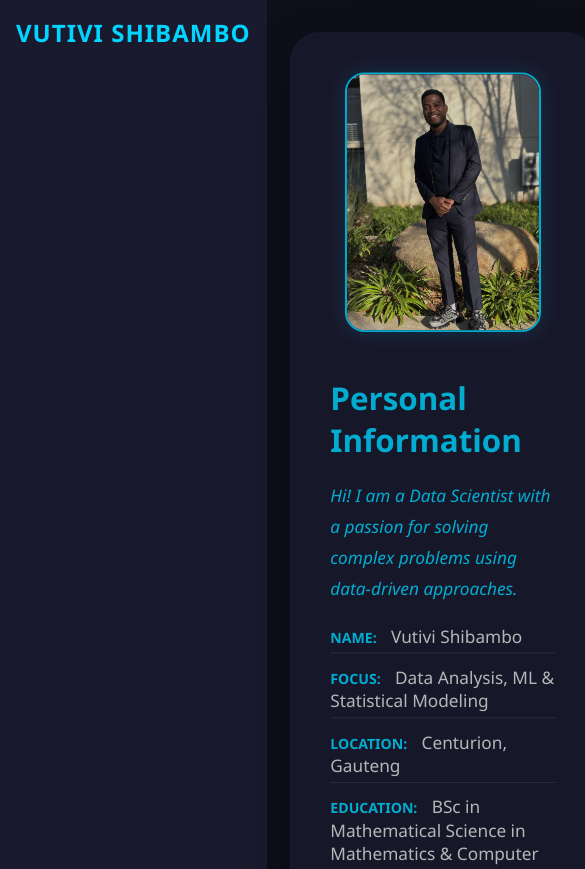
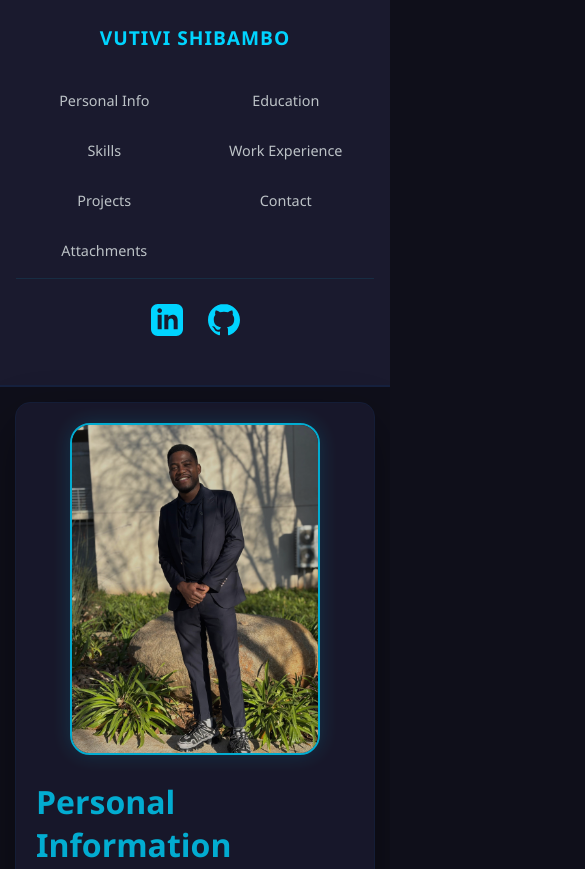
Before and after one commit to VkidQuintin/portfolio, a plain HTML site: page index.html in a window 390 px wide. Shown: the top 869 px of the page, 585 px wide, since content can reach past the window. Drawn offline with Linux system fonts and the light colour scheme.

Commit message:
Refactor and enhance CSS styles for layout and responsiveness

```diff
--- a/style.css
+++ b/style.css
@@ -555,40 +555,78 @@
 
 /* --- MOBILE RESPONSIVENESS --- */
 @media (max-width: 768px) {
-    /* 1. Turn the Sidebar into a Top Bar */
+    body {
+        flex-direction: column; /* Stacks sidebar on top of content */
+        overflow-x: hidden;    /* Prevents horizontal scrolling */
+    }
+
     .sidebar {
         width: 100%;
         height: auto;
-        position: relative; /* No longer sticks to the left */
+        position: relative;    /* Sidebar stays at the top, doesn't float */
+        padding: 1.5rem 1rem;
         border-right: none;
-        border-bottom: 1px solid #16213e;
-        padding: 1rem;
+        border-bottom: 2px solid #16213e;
     }
 
-    /* 2. Remove the margin from the main content */
-    .content {
-        margin-left: 0;
-        padding: 20px;
+    .sidebar-header h2 {
+        white-space: normal;   /* Allows name to wrap if it's too long */
+        font-size: 1.2rem;
     }
 
-    /* 3. Stack the Personal Info (Photo on top, text below) */
-    .personal-info-container {
-        flex-direction: column;
+    .nav-links {
+        display: grid;
+        grid-template-columns: 1fr 1fr; /* Two columns for menu items to save space */
+        gap: 5px;
+    }
+
+    .nav-links a {
+        font-size: 0.9rem;
+        padding: 8px;
         text-align: center;
     }
 
+    .content {
+        margin-left: 0;        /* Removes the desktop gap */
+        padding: 15px;
+        width: 100%;
+    }
+
+    h1 {
+        font-size: 2rem;       /* Smaller titles for mobile */
+    }
+
+    section {
+        padding: 20px;
+        margin-bottom: 40px;
+        border-radius: 15px;   /* Less aggressive curves on mobile */
+        transform: none !important; /* Disables the hover-scale which feels buggy on touch */
+    }
+
+    /* Stacks photo and bio vertically */
+    .personal-info-container {
+        flex-direction: column;
+        gap: 20px;
+    }
+
     .profile-photo img {
-        width: 200px;
+        width: 100%;           /* Photo takes full width of the card */
+        max-width: 250px;
         height: auto;
     }
 
-    /* 4. Make Project and Skill cards full width */
-    .project-grid, .skills-wrapper {
+    /* Stacks the project cards */
+    .project-grid {
         grid-template-columns: 1fr;
     }
 
-    /* 5. Make the form rows stack vertically */
+    /* Stacks form fields */
     .form-row {
         flex-direction: column;
     }
+
+    /* Fixes timeline on small screens */
+    .timeline {
+        padding-left: 15px;
+    }
 }
```
